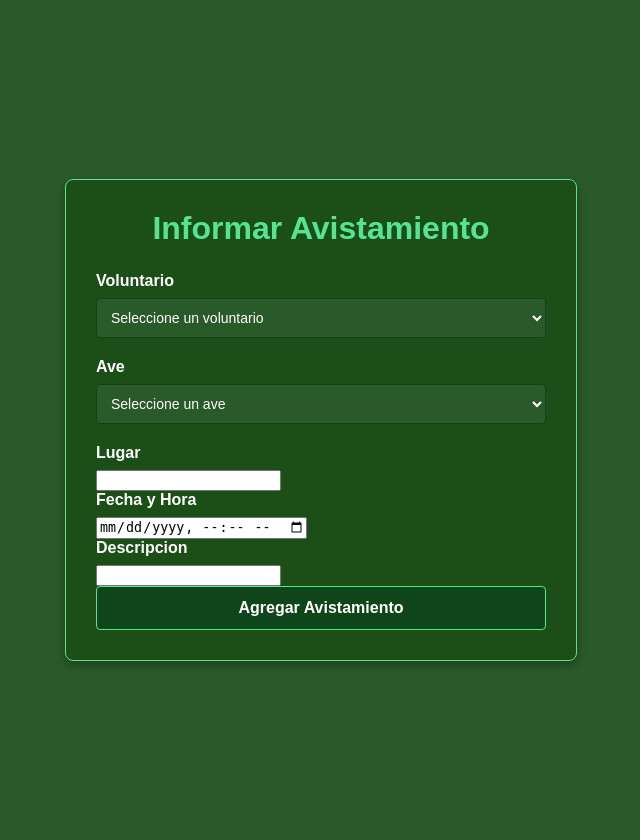
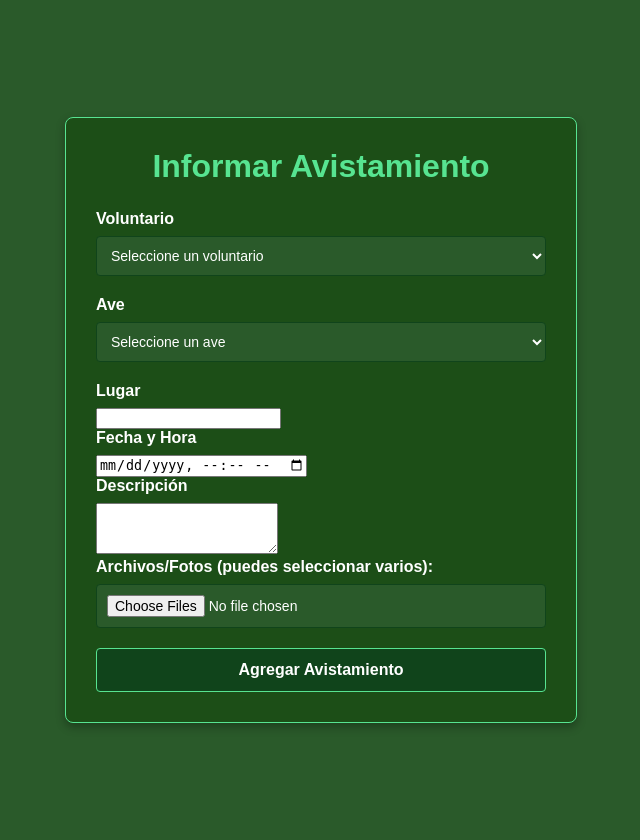
Before and after one commit to BastiCan/desarrollo_web_bastian_canivilo, a Flask app: page /avistamiento in a window 1280 px wide. Shown: the whole page, without its empty margins (319-959 px from the left). Run offline with Flask 3, Linux system fonts and the light colour scheme; data that the repository does not hold is empty.

Commit message:
Fix: implementation of 'avistamiento'

```diff
--- a/flask_app/app.py
+++ b/flask_app/app.py
@@ -1,5 +1,6 @@
 from flask import Flask, request, render_template, redirect, url_for, flash
 from datetime import datetime
+from werkzeug.utils import secure_filename
 import hashlib
 import filetype
 import os
@@ -76,35 +77,56 @@ def voluntario():
 
 @app.route("/avistamiento", methods=["GET", "POST"])
 def avistamiento():
-    if request.method == "POST":
-        voluntario_id = request.form.get("select_voluntario") or request.form.get("voluntario_id")
-        ave_id = request.form.get("select-ave") or request.form.get("ave_id")
-        fecha_hora_str = request.form.get("fecha_hora")
-        lugar = request.form.get("lugar")
-        descripcion = request.form.get("descripcion")
+    with SessionLocal() as session:
+        voluntarios = session.query(Voluntario).order_by(Voluntario.nombre).all()
+        aves = session.query(Ave).order_by(Ave.nombre).all()
 
-        ##Ver si la fecha esta bien ingresada
-        try:
-            fecha_hora = datetime.strptime(fecha_hora_str, "%Y-%m-%dT%H:%M")
-        except (ValueError, TypeError):
-            fecha_hora = datetime.now()
+        if request.method == "POST":
+            voluntario_id = request.form.get("select_voluntario") or request.form.get("voluntario_id")
+            ave_id = request.form.get("select-ave") or request.form.get("ave_id")
+            fecha_hora_str = request.form.get("fecha_hora")
+            lugar = request.form.get("lugar", "").strip()
+            descripcion = request.form.get("descripcion", "").strip()
+            archivos = request.files.getlist("archivos")
 
-        ##Guardamos el avistamiento
-        create_avistamient(
-            voluntario_id= int(voluntario_id),
-            ave_id= int(ave_id),
-            fecha_hora= fecha_hora,
-            lugar= lugar,
-            descripcion= descripcion
-        )
+            if not voluntario_id or not ave_id or not lugar or not fecha_hora_str or not descripcion:
+                return render_template("html/avistamiento.html", voluntarios=voluntarios, aves=aves, error="Todos los campos son obligatorios.")
 
-        flash("Avistamiento registrado correctamente.", "success")
-        return redirect(url_for("listado"))
+            if not archivos or len(archivos) == 0 or archivos[0].filename == '':
+                return render_template("html/avistamiento.html", voluntarios=voluntarios, aves=aves, error="Debe adjuntar al menos un archivo o foto.")
 
-    ##Si es un GET
-    with SessionLocal() as session:
-        voluntarios = session.query(Avistamiento).order_by(Avistamiento.fecha_hora.desc()).all()
-        aves = session.query(Ave).order_by(Ave.nombre).all()
+            try:
+                fecha_hora = datetime.strptime(fecha_hora_str, "%Y-%m-%dT%H:%M")
+            except (ValueError, TypeError):
+                return render_template("html/avistamiento.html", voluntarios=voluntarios, aves=aves, error="Formato de fecha inválido.")
+
+            nuevo_avistamiento = create_avistamient(
+                voluntario_id=int(voluntario_id),
+                ave_id=int(ave_id),
+                fecha_hora=fecha_hora,
+                lugar=lugar,
+                descripcion=descripcion
+            )
+
+            os.makedirs(app.config['UPLOAD_FOLDER'], exist_ok=True)
+
+            for file in archivos:
+                if file and file.filename != '':
+                    nombre_original = secure_filename(file.filename)
+                    nombre_guardado = f"{datetime.now().timestamp()}_{nombre_original}"
+                    ruta_completa = os.path.join(app.config['UPLOAD_FOLDER'], nombre_guardado)
+
+                    file.save(ruta_completa)
+
+                    create_register(
+                        ruta_archivo=f"uploads/{nombre_guardado}",
+                        nombre_archivo=nombre_original,
+                        avistamiento_id=nuevo_avistamiento.id
+                    )
+
+            flash("¡Avistamiento e imágenes registrados con éxito!", "success")
+            return redirect(url_for("inicio"))
+
         return render_template("html/avistamiento.html", voluntarios=voluntarios, aves=aves)
 
 @app.route("/listado")
--- a/flask_app/templates/html/avistamiento.html
+++ b/flask_app/templates/html/avistamiento.html
@@ -1,26 +1,24 @@
 {% extends 'html/base.html' %}
 {% block title %} Informar Avistamientos {% endblock %}
+
 {% block css %}
-<link
-    rel="stylesheet"
-    type="text/css"
-    href="{{ url_for('static', filename='css/avistamiento.css')}}"
-    />
+<link rel="stylesheet" type="text/css" href="{{ url_for('static', filename='css/avistamiento.css')}}"/>
 {% endblock %}
+
 {% block content %}
 <main class="main-container">
     <div id="title">
         <h1> Informar Avistamiento </h1>
     </div>
+
     <div id="val-box" hidden>
         <h2 id="val-msg"></h2>
         <ul id="val-list"></ul>
     </div>
 
     {% if error %}
-    <div class="error-message" style="color: #ff4c4c; font-weight: bold; background: #ffe6e6; padding: 10px;
-                border-radius: 5px; margin-bottom: 15px; text-align: center;">
-        {{ error}}
+    <div class="error-message" style="color: #ff4c4c; font-weight: bold; background: #ffe6e6; padding: 10px; border-radius: 5px; margin-bottom: 15px; text-align: center;">
+        {{ error }}
     </div>
     {% endif %}
 
@@ -47,13 +45,17 @@
         <label for="fecha_hora"> Fecha y Hora </label>
         <input id="fecha_hora" name="fecha_hora" type="datetime-local" required><br>
 
-        <label for="descripcion"> Descripcion </label>
-        <input id="descripcion" name="descripcion" rows="3" required><br>
+        <label for="descripcion"> Descripción </label>
+        <textarea id="descripcion" name="descripcion" rows="3" required></textarea><br>
+
+        <label for="archivos"> Archivos/Fotos (puedes seleccionar varios): </label>
+        <input id="archivos" name="archivos" type="file" multiple required accept="image/*,video/*"><br>
 
         <button id="submit-btn" type="submit"> Agregar Avistamiento </button>
     </form>
 </main>
 {% endblock %}
+
 {% block javascript %}
 <script src="{{ url_for('static', filename='js/avistamiento.js') }}"></script>
 {% endblock %}
```
